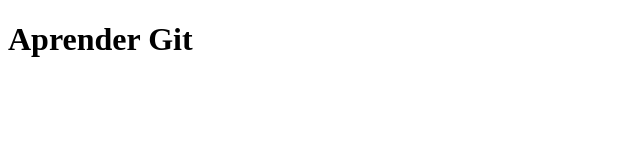
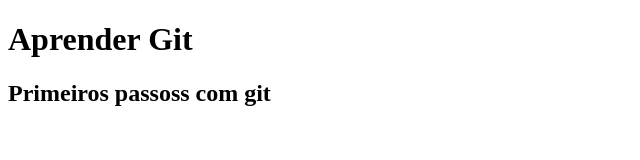
Before and after one commit to fd10/aprendergit, a plain HTML site: page index.html in a window 1280 px wide. Shown: the whole page, without its empty margins (0-640 px from the left). Drawn offline with Linux system fonts and the light colour scheme.

Commit message:
Primeira alteração

```diff
--- a/index.html
+++ b/index.html
@@ -6,5 +6,6 @@
   </head>
   <body>
     <h1>Aprender Git</h1>
+    <h2>Primeiros passoss com git</h2>
   </body>
 </html>
```
